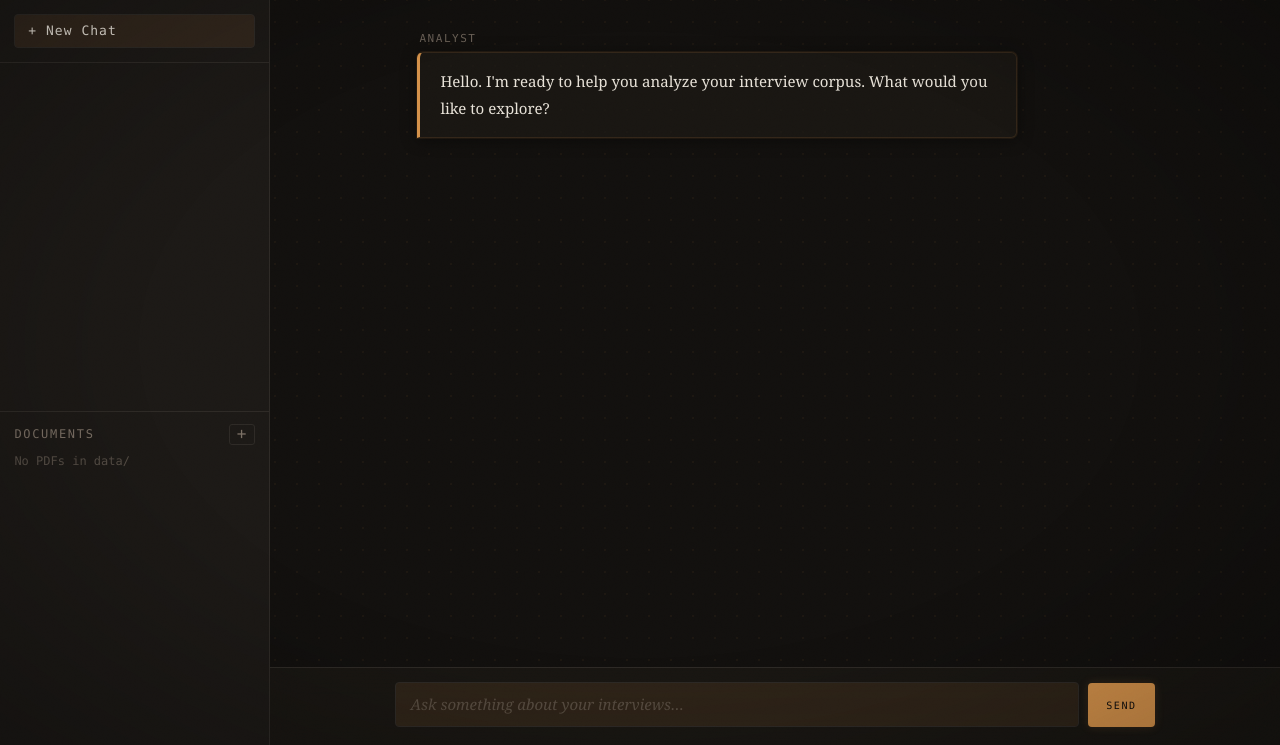
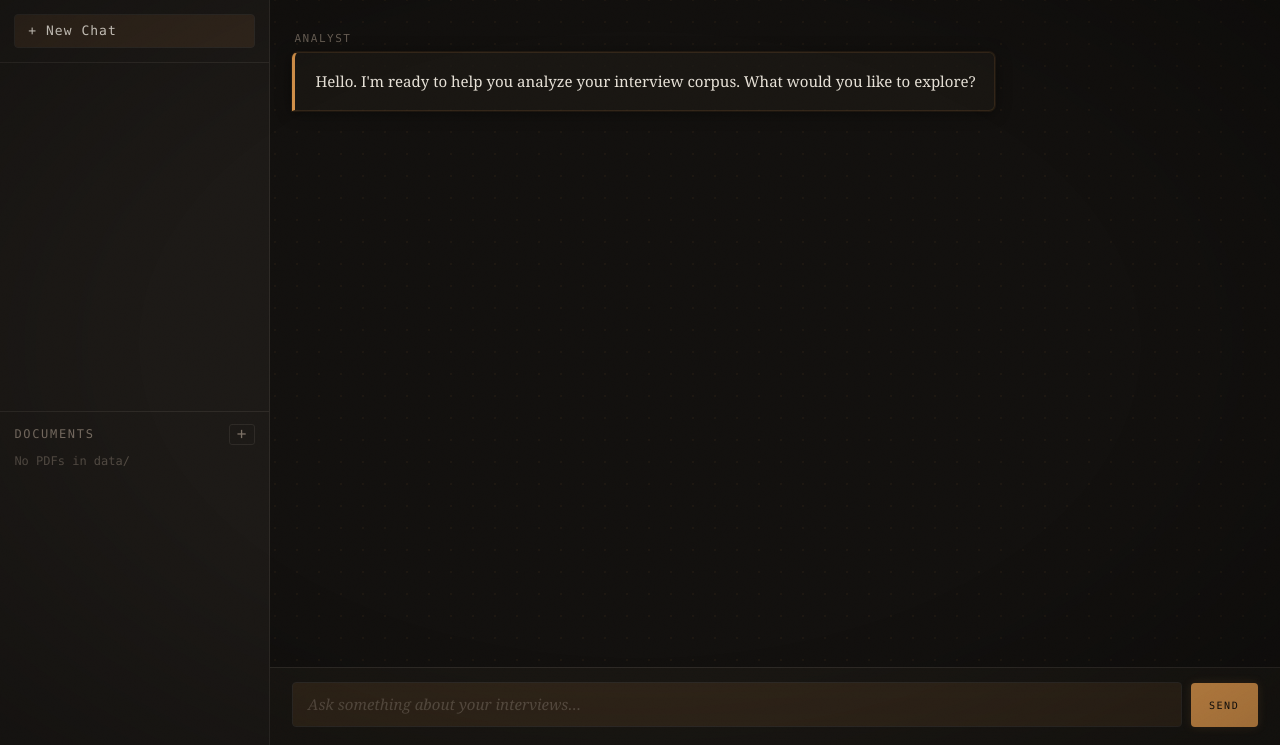
Before and after one commit to JawandS/interview-analyzer, a FastAPI app: page / in a window 1280 px wide. Shown: the part 55-800 px from the top of the page. Run offline with FastAPI, Linux system fonts and the light colour scheme; data that the repository does not hold is empty.

Commit message:
expand chat window

```diff
--- a/app/static/css/form.css
+++ b/app/static/css/form.css
@@ -12,7 +12,7 @@
 }
 
 .form-row {
-  max-width: 760px;
+  max-width: 1100px;
   margin: 0 auto;
   display: flex;
   gap: 0.55rem;
--- a/app/static/css/messages.css
+++ b/app/static/css/messages.css
@@ -15,7 +15,7 @@
 #messages::-webkit-scrollbar-thumb:hover { background: var(--accent); }
 
 .message {
-  max-width: 760px;
+  max-width: 1100px;
   width: 100%;
   margin: 0 auto;
   padding: 0 1.4rem;
@@ -45,7 +45,7 @@
 
 /* ── Bubble ───────────────────────────────────── */
 .bubble {
-  max-width: min(600px, 86%);
+  max-width: min(720px, 92%);
   padding: 0.95rem 1.15rem;
   line-height: 1.78;
   font-size: 0.94rem;
@@ -70,6 +70,7 @@
   border-bottom-left-radius: 0;
   padding-left: 1.25rem;
   box-shadow: 0 2px 16px var(--shadow), 0 0 0 1px var(--accent-dim);
+  max-width: 100%;
 }
 
 .bubble.streaming::after {
```
